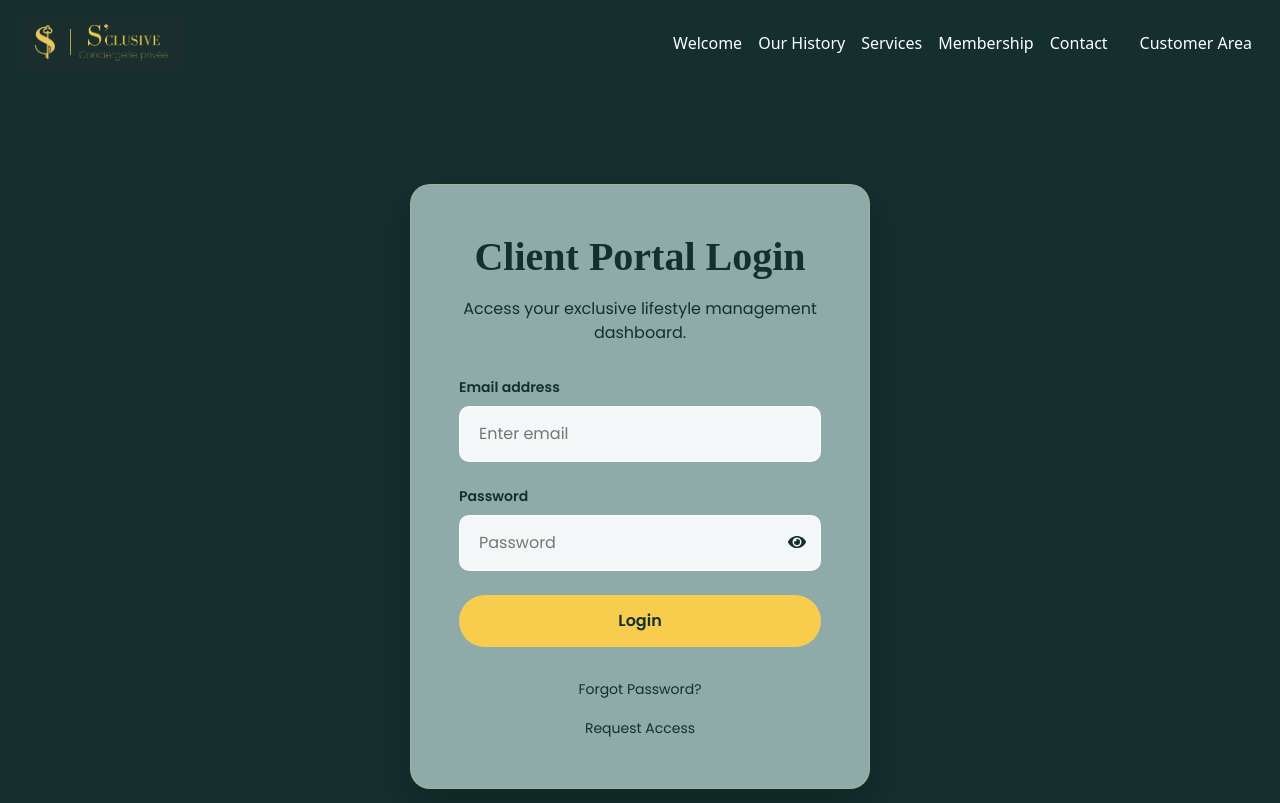
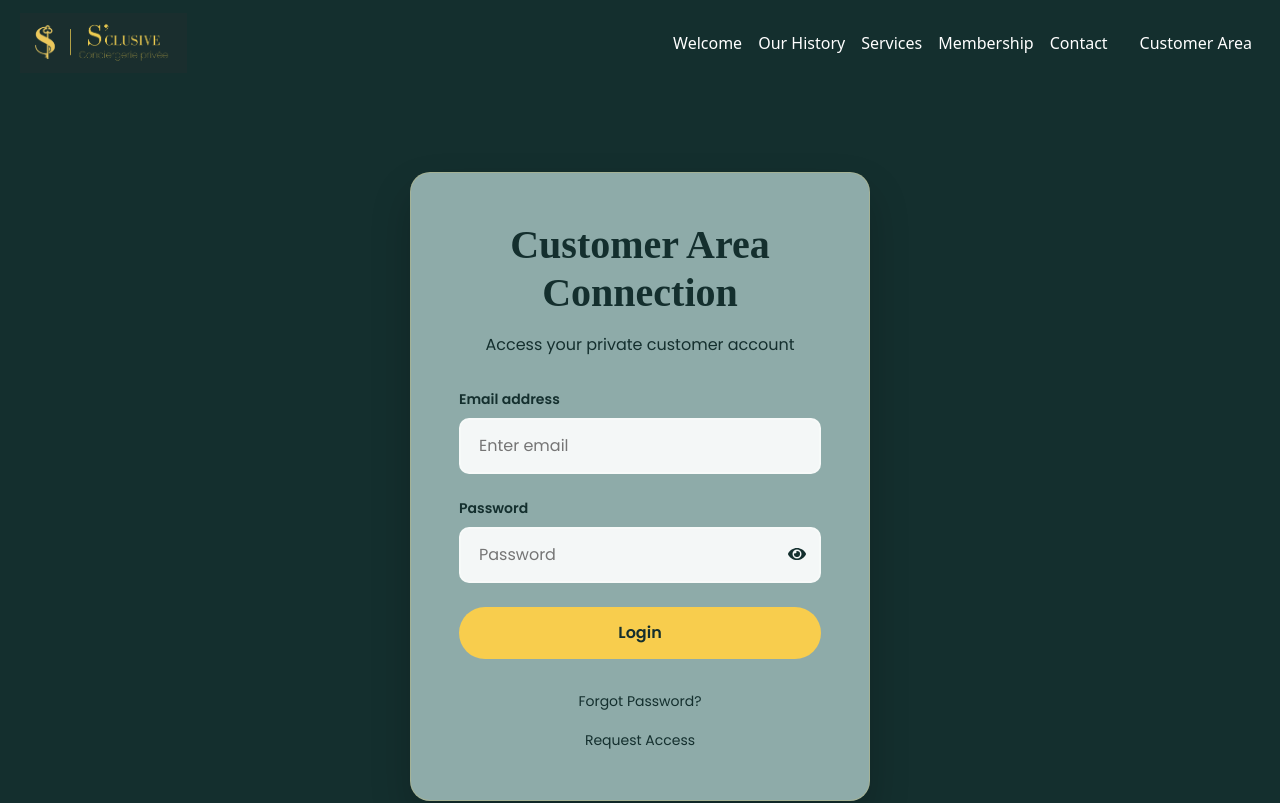
Before and after one commit to pratapbaraiyagit/Sclusive-Concierge, a React (Create React App) app: page /portal in a window 1280 px wide. Shown: the top 803 px of the page. Built offline with nearby package versions, Linux system fonts and the light colour scheme; no server answers.

Commit message:
Update ClientLogin.js

```diff
--- a/src/pages/ClientPortal/ClientLogin.js
+++ b/src/pages/ClientPortal/ClientLogin.js
@@ -176,7 +176,7 @@ const ClientLogin = () => {
                 marginBottom: "1rem",
               }}
             >
-              Client Portal Login
+              Customer Area Connection
             </h2>
             <p
               style={{
@@ -185,7 +185,7 @@ const ClientLogin = () => {
                 fontSize: "16px",
               }}
             >
-              Access your exclusive lifestyle management dashboard.
+              Access your private customer account
             </p>
           </div>
 
```
